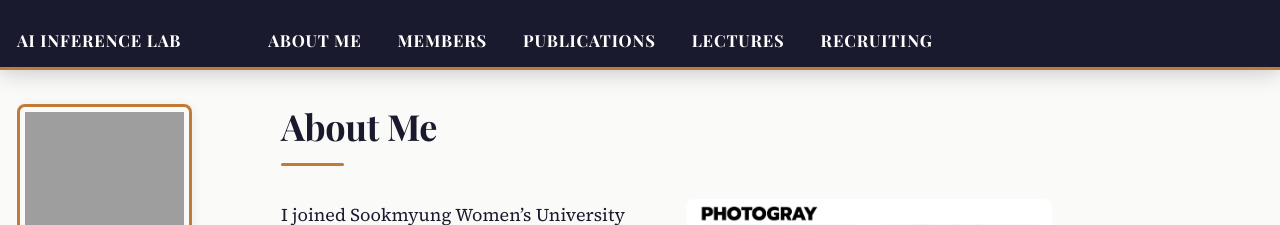
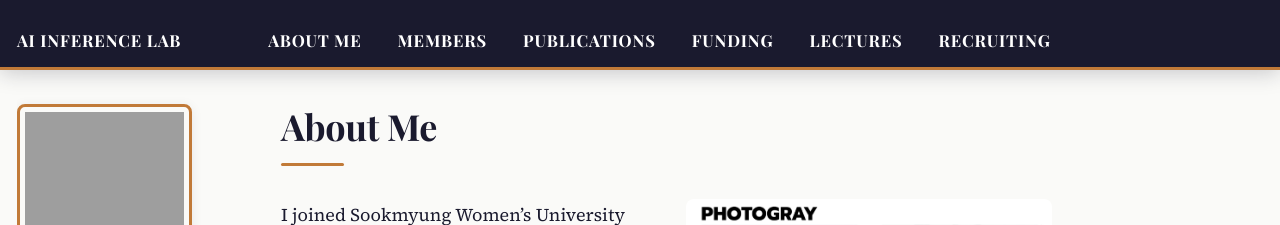
Before and after one commit to ChoiYoonHyuk/ChoiYoonHyuk.github.io, a Jekyll site: the page built from _pages/about.md, in a window 1280 px wide. Shown: the top 225 px of the page. Built offline with Jekyll 4.4.1, drawn with Linux system fonts in a browser that asks for light colours; some web fonts are replaced.

Commit message:
Update navigation.yml

```diff
--- a/_data/navigation.yml
+++ b/_data/navigation.yml
@@ -12,6 +12,8 @@ main:
     url: /members/
   - title: "Publications"
     url: /publications/
+  - title: "Funding"
+    url: /funding/
   - title: "Lectures"
     url: /lectures/
   - title: "Recruiting"
```
